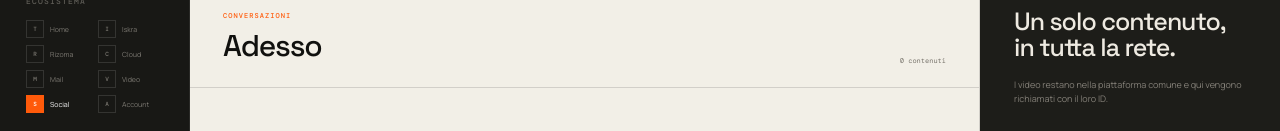
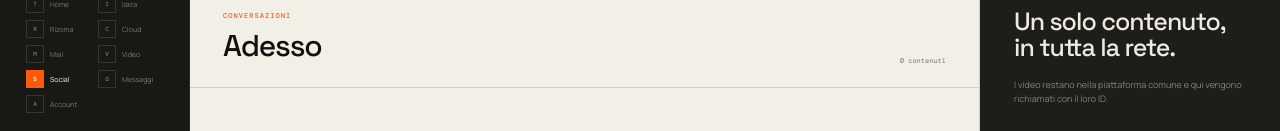
Before and after one commit to Karazakis/tecnosocialismo-social, a Next.js app: page / in a window 1280 px wide. Shown: the part 669-800 px from the top of the page. Built offline with nearby package versions, Linux system fonts and the light colour scheme.

Commit message:
feat: connect messaging across the suite

```diff
--- a/app/social-app.tsx
+++ b/app/social-app.tsx
@@ -15,6 +15,7 @@ const suiteLinks = [
   { label: "Mail", href: "https://mail.tecnosocialismo.com", mark: "M" },
   { label: "Video", href: VIDEO_ORIGIN, mark: "V" },
   { label: "Social", href: SOCIAL_ORIGIN, mark: "S", current: true },
+  { label: "Messaggi", href: "https://messaggi.tecnosocialismo.com", mark: "G" },
   { label: "Account", href: "https://login.tecnosocialismo.com", mark: "A" },
 ];
 
```
